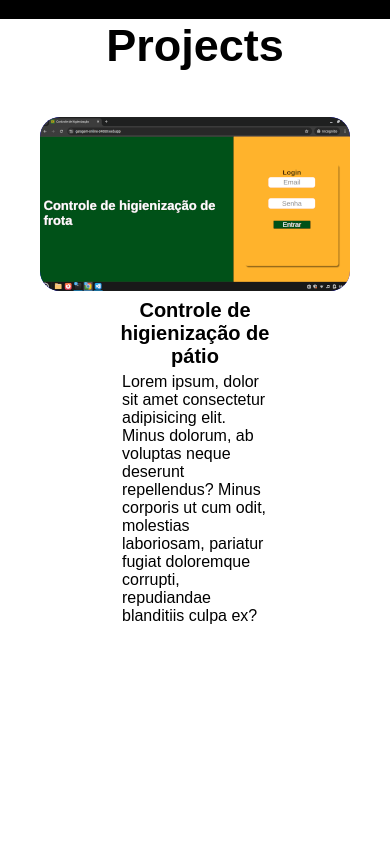
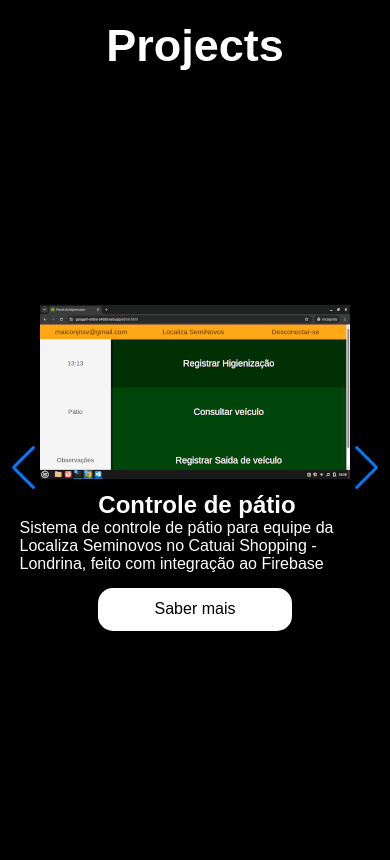
Before and after one commit to maiconjsv/portfolio, a plain HTML site: page index.html in a window 390 px wide. Shown: the part 1677-2537 px from the top of the page. Drawn offline with nearby package versions, Linux system fonts and the light colour scheme; some icons are missing.

Commit message:
Adicionei um carrocel com swipper para expor projetos na seçao projetos

```diff
--- a/index.html
+++ b/index.html
@@ -6,6 +6,8 @@
     <title>Maicon Vieira</title>
     <link rel="stylesheet" href="src/css/index.css">
     <link rel="stylesheet" href="https://cdn.jsdelivr.net/gh/lipis/flag-icons@7.3.2/css/flag-icons.min.css"/>
+    <link rel="stylesheet" href="https://unpkg.com/swiper/swiper-bundle.min.css"/>
+    <script src="https://unpkg.com/swiper/swiper-bundle.min.js"></script>
 </head>
 <body>
     <header>
@@ -47,17 +49,37 @@
         </div>
 
         <div class="projects">
-            <h1 id="projectsH1">Projects</h1>
-            <div id="projects-list">
-                <div class="project" id="project1">
-                    <img src="src/media/higien-window.png" alt="">
-                        <div id="project1-description">
-                            <h4 id="h4HigienWindow">Controle de higienização de pátio</h4>
-                            <p id="pHigienWindow">Lorem ipsum, dolor sit amet consectetur adipisicing elit. Minus dolorum, ab voluptas neque deserunt repellendus? Minus corporis ut cum odit, molestias laboriosam, pariatur fugiat doloremque corrupti, repudiandae blanditiis culpa ex?</p>
-                        </div>
-                </div>
-            </div>
+  <h1 id="projectsH1">Projects</h1>
+  <div class="swiper mySwiper">
+    <div class="swiper-wrapper">
+
+      <div class="swiper-slide">
+        <div class="card">
+          <div class="img-card"><img src="src/media/higien-window-2.png" alt="Projeto 1" /></div>
+          <div class="text">
+            <h2 id="h2Project1">Controle de pátio</h2>
+            <p id="descriptionProject1">Sistema de controle de pátio para equipe da Localiza Seminovos no Catuai Shopping - Londrina, feito com integração ao Firebase</p>
+            <div class="saber-mais" id="saberMaisProject1">Saber mais</div>
+          </div>
         </div>
+      </div>
+
+      <div class="swiper-slide">
+        <div class="card">
+          <img src="src/media/higien-window.png" alt="Projeto 1" />
+          <div class="text">
+            <h2 id="h2Project2">PlaceHolder</h2>
+            <p id="descriptionProject2">PlaceHolder</p>
+            <div class="saber-mais" id="saberMaisProject2" >Saber mais</div>
+          </div>
+        </div>
+      </div>
+    </div>
+
+    <div class="swiper-button-next"></div>
+    <div class="swiper-button-prev"></div>
+  </div>
+</div>
     </main>
     <footer>
         <h2>Maicon Vieira</h2>
--- a/src/css/index.css
+++ b/src/css/index.css
@@ -205,10 +205,10 @@ main{
     display: flex;
     align-items: center;
     flex-direction: column;
-    background-color: white;
+    background-color: rgb(0, 0, 0);
 }
     .projects h1{
-        color: black;
+        color: rgb(255, 255, 255);
         margin-top: 1px;
         font-size: 45px;
 
@@ -239,25 +239,6 @@ main{
             transition: all ease 0.5s;
 
         }
-
-        .project img{
-           border-radius: 20px;
-           background-color: blue;
-        }
-        .project img:hover{
-            content: url(../media/higien-window-2.png);
-            transition: all ease-out 0.9s;
-        }
-        #project1-description{
-            color: black;
-        }
-        #project1-description h4{
-            font-size: 20px;
-        }
-        #project1-description p{
-            text-align: left;
-            padding: 5px;
-        }
 footer{
     display: flex;
     color: white;
@@ -271,6 +252,64 @@ footer h2{
 footer h4{
     padding: 3px;
 }
+
+
+.swiper {
+  width: 100%;
+  height: 100%;
+  margin: auto;
+  display: flex;
+  align-items: center;
+  justify-content: center;
+}
+
+
+.card {
+  color: rgb(255, 255, 255);
+  padding: 20px;
+  width: 100%;
+  height: 100%;
+  display: flex;
+  flex-direction: row;
+  align-items: center;
+  justify-content: center;
+  gap: 28px;
+}
+    .text{
+        display: flex;
+        flex-direction: column;
+        text-align: center;
+        width: 30%;
+        align-items: center;
+    }
+    .text p{
+        text-align: left;
+    }
+
+.saber-mais{
+    height: 43px;
+    width: 55%;
+    display: flex;
+    align-items: center;
+    justify-content: center;
+    border-radius: 15px;
+    margin-top: 15px;
+    cursor: pointer;
+    transition: all ease 0.5s;
+    background-color: white;
+    color: black;
+}
+.saber-mais:hover{
+    transition: all ease 0.5s;
+    color: white;
+    background-color: rgba(255, 255, 255, 0.205);
+}
+
+
+
+
+
+
 
 @media (max-width:768px){
     .flags{
@@ -311,7 +350,25 @@ footer h4{
         .icons img{
         height: 100px;
     }
+    .project{
+        width: 100%;
+    }
     .skills h1{
         margin-top: 5%;
     }
+    footer{
+        text-align: center;
+    }
+
+    .card{
+        flex-direction: column;
+        gap: 8px;
+        padding: 0;
+    }
+        .card h2{
+            margin-left: 4px;
+        }
+        .text{
+             width: 90%;
+        }
 }
--- a/src/js/index.js
+++ b/src/js/index.js
@@ -7,9 +7,13 @@ const translate = {
         contact:"Contato",
         skillsH1:"Habilidades",
         projectsH1:"Projetos",
-        h4HigienWindow:"Sistema web de controle de pátio",
-        pHigienWindow:"lalala",
-        webDeveloperFooter:"Desenvolvedor Web | maiconjsv@gmail.com | Londrina PR"
+        webDeveloperFooter:"Desenvolvedor Web | maiconjsv@gmail.com | Londrina PR",
+        h2Project1: "Sistema Web de controle de pátio",
+        h2project2: "placeHolder",
+        descriptionProject1: "Sistema de controle de pátio para equipe da Localiza Seminovos no Catuai Shopping - Londrina, feito com integração ao Firebase",
+        descriptionProject2: "placeHolder",
+        saberMaisProject1: "Saber mais",
+        saberMaisProject2: "Saber Mais"
     },
     en:{
         jobTitle:'Web Developer',
@@ -18,9 +22,13 @@ const translate = {
         contact:"Contact",
         skillsH1:"Skills",
         projectsH1:"Projects",
-        h4HigienWindow:"Web system for yard control",
-        pHigienWindow:"lululu",
-        webDeveloperFooter:"Web Developer | maiconjsv@gmail.com | Londrina PR"
+        webDeveloperFooter:"Web Developer | maiconjsv@gmail.com | Londrina PR",
+        h2Project1: "Web system for yard control",
+        h2project2: "placeHolder",
+        descriptionProject1: "Yard control system for the Localiza Seminovos team at Catuai Shopping - Londrina, made with Firebase integration",
+        descriptionProject2: "placeholder",
+        saberMaisProject1: "find out more",
+        saberMaisProject2: "Find out more"
     }
 }
 
@@ -30,9 +38,13 @@ const project = document.getElementById('projects')
 const contact = document.getElementById('contact')
 const skillsH1 = document.getElementById('skillsH1')
 const projectsH1 = document.getElementById('projectsH1')
-const h4HigienWindow = document.getElementById('h4HigienWindow')
-const pHigienWindow = document.getElementById('pHigienWindow')
 const webDeveloperFooter = document.getElementById('webDeveloperFooter')
+const h2Project1 = document.getElementById('h2Project1')
+const h2project2 = document.getElementById('h2Project2')
+const descriptionProject1 = document.getElementById('descriptionProject1')
+const descriptionProject2 = document.getElementById('descriptionProject2')
+const saberMaisProject1 = document.getElementById('saberMaisProject1')
+const saberMaisProject2 = document.getElementById('saberMaisProject2')
 
 document.querySelector('.br-flag').addEventListener('click', () =>{
     jobTitle.textContent = translate.br.jobTitle;
@@ -41,21 +53,28 @@ document.querySelector('.br-flag').addEventListener('click', () =>{
     contact.textContent = translate.br.contact
     skillsH1.textContent = translate.br.skillsH1
     projectsH1.textContent = translate.br.projectsH1
-    h4HigienWindow.textContent = translate.br.h4HigienWindow
-    pHigienWindow.textContent = translate.br.pHigienWindow
     webDeveloperFooter.textContent = translate.br.webDeveloperFooter
+    h2Project1.textContent = translate.br.h2Project1
+    h2project2.textContent = translate.br.h2project2
+    descriptionProject1.textContent = translate.br.descriptionProject1
+    descriptionProject2.textContent = translate.br.descriptionProject2
+
 })
 
 document.querySelector('.us-flag').addEventListener('click', () =>{
-    jobTitle.textContent = translate.en.jobTitle;
+    jobTitle.textContent = translate.en.jobTitle
     descriptionTitle.textContent = translate.en.descriptionTitle
     project.textContent = translate.en.projects
     contact.textContent = translate.en.contact
     skillsH1.textContent = translate.en.skillsH1
     projectsH1.textContent = translate.en.projectsH1
-    h4HigienWindow.textContent = translate.en.h4HigienWindow
-    pHigienWindow.textContent = translate.en.pHigienWindow
     webDeveloperFooter.textContent = translate.en.webDeveloperFooter
+    h2Project1.textContent = translate.en.h2Project1
+    h2project2.textContent = translate.en.h2project2
+    descriptionProject1.textContent = translate.en.descriptionProject1
+    descriptionProject2.textContent = translate.en.descriptionProject2
+    saberMaisProject1.textContent = translate.en.saberMaisProject1;
+    saberMaisProject2.textContent = translate.en.saberMaisProject2;
 })
 
 
@@ -87,3 +106,18 @@ link2.addEventListener('click', () =>{
         'mailto: maiconjnsv@gmail.com';
 
 })
+
+//Swiper
+  const swiper = new Swiper('.mySwiper', {
+    slidesPerView: 1,
+    spaceBetween: 10,
+    loop: true,
+    navigation: {
+      nextEl: '.swiper-button-next',
+      prevEl: '.swiper-button-prev',
+    },
+    breakpoints: {
+      640: { slidesPerView: 1 },
+      1024: { slidesPerView: 1 },
+    },
+  });
```
